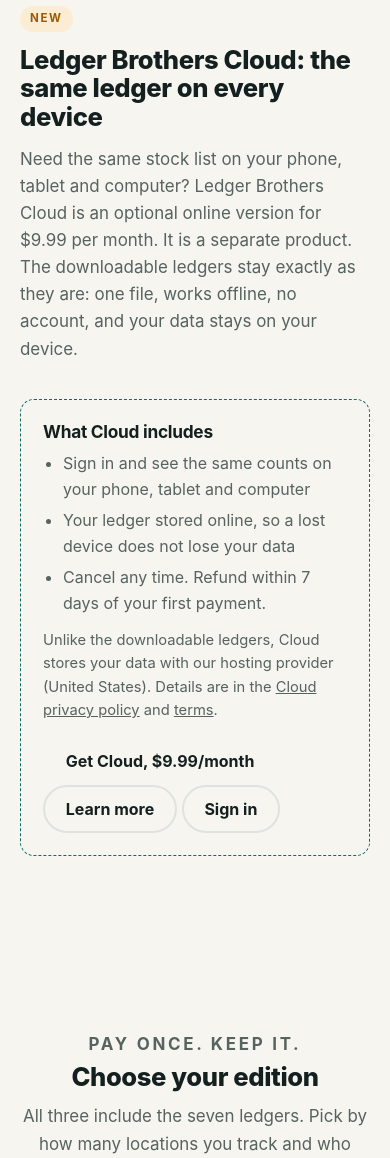
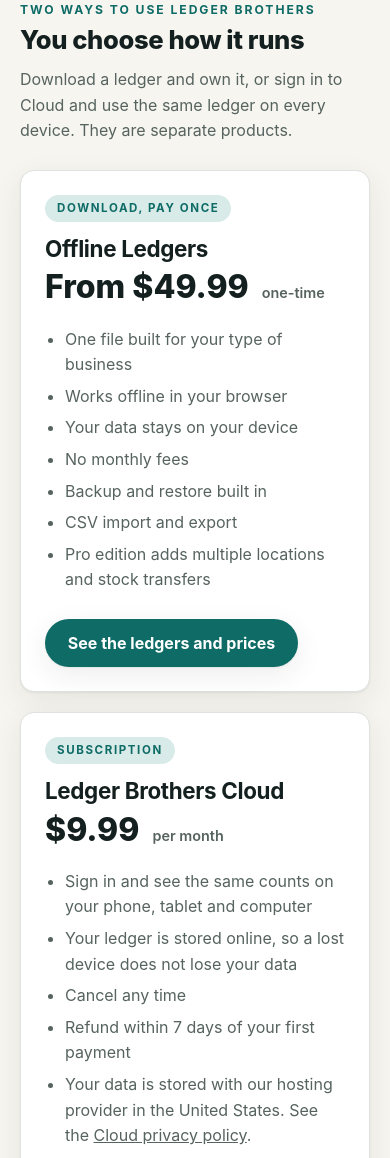
Before and after one commit to PaemonteonStudios/ledgerbrothers-site, a plain HTML site: page index.html in a window 390 px wide. Shown: the part 6102-7260 px from the top of the page. Drawn offline with Linux system fonts and the light colour scheme.

Commit message:
Add files via upload

```diff
--- a/index.html
+++ b/index.html
@@ -240,6 +240,22 @@ footer .fine{flex-basis:100%;font-size:.82rem;margin-top:6px}
 .about .story p+p{margin-top:14px}
 .about .story p{font-size:1.06rem}
 @media (max-width:820px){.about{grid-template-columns:1fr}}
+
+.two{display:grid;grid-template-columns:1fr 1fr;gap:20px;margin-top:26px}
+.way{background:var(--surface);border:1px solid var(--line);border-radius:var(--radius);padding:24px;box-shadow:var(--shadow);display:flex;flex-direction:column}
+.way .tag{align-self:flex-start;font:700 .72rem/1 var(--body);letter-spacing:.14em;text-transform:uppercase;background:var(--teal-soft);color:var(--teal);padding:8px 12px;border-radius:999px}
+.way h3{font-size:1.4rem;margin-top:14px}
+.way .big{font:850 2rem/1.1 var(--display);margin-top:8px}
+.way .big small{font:600 .9rem var(--body);color:var(--muted);margin-left:6px}
+.way ul{margin:16px 0 20px;padding-left:20px;color:var(--muted);flex:1}
+.way li{margin:6px 0}
+.way .row{display:flex;gap:10px;flex-wrap:wrap}
+.cmp{width:100%;border-collapse:collapse;margin-top:22px;background:var(--surface);border:1px solid var(--line);border-radius:var(--radius);overflow:hidden}
+.cmp th,.cmp td{text-align:left;padding:14px 16px;border-bottom:1px solid var(--line);vertical-align:top}
+.cmp thead th{background:var(--surface-2);font-family:var(--display)}
+.cmp tbody th{background:var(--surface-2);font-weight:700;width:30%}
+.cmp tr:last-child th,.cmp tr:last-child td{border-bottom:0}
+@media (max-width:820px){.two{grid-template-columns:1fr}.cmp{display:block;overflow-x:auto}}
 </style>
 </head>
 <body class="no-js">
@@ -369,23 +385,54 @@ footer .fine{flex-basis:100%;font-size:.82rem;margin-top:6px}
   </section>
 
   <!-- CLOUD -->
-  <section id="cloud" aria-labelledby="cloud-title">
-    <div class="wrap cloud">
-      <div class="rv">
-        <span class="soon">New</span>
-        <h2 id="cloud-title" style="margin-top:14px">Ledger Brothers Cloud: the same ledger on every device</h2>
-        <p class="muted" style="margin-top:14px;font-size:1.06rem">Need the same stock list on your phone, tablet and computer? Ledger Brothers Cloud is an optional online version for $9.99 per month. It is a separate product. The downloadable ledgers stay exactly as they are: one file, works offline, no account, and your data stays on your device.</p>
+  <section id="cloud" aria-labelledby="two-title">
+    <div class="wrap">
+      <p class="eyebrow">Two ways to use Ledger Brothers</p>
+      <h2 id="two-title" style="margin-top:10px">You choose how it runs</h2>
+      <p class="muted" style="margin-top:12px;max-width:60ch">Download a ledger and own it, or sign in to Cloud and use the same ledger on every device. They are separate products.</p>
+      <div class="two">
+        <article class="way">
+          <span class="tag">Download, pay once</span>
+          <h3>Offline Ledgers</h3>
+          <p class="big">From $49.99 <small>one-time</small></p>
+          <ul>
+            <li>One file built for your type of business</li>
+            <li>Works offline in your browser</li>
+            <li>Your data stays on your device</li>
+            <li>No monthly fees</li>
+            <li>Backup and restore built in</li>
+            <li>CSV import and export</li>
+            <li>Pro edition adds multiple locations and stock transfers</li>
+          </ul>
+          <div class="row"><a class="btn btn-primary" href="#pricing">See the ledgers and prices</a></div>
+        </article>
+        <article class="way">
+          <span class="tag">Subscription</span>
+          <h3>Ledger Brothers Cloud</h3>
+          <p class="big">$9.99 <small>per month</small></p>
+          <ul>
+            <li>Sign in and see the same counts on your phone, tablet and computer</li>
+            <li>Your ledger is stored online, so a lost device does not lose your data</li>
+            <li>Cancel any time</li>
+            <li>Refund within 7 days of your first payment</li>
+            <li>Your data is stored with our hosting provider in the United States. See the <a href="https://cloud.ledgerbrothers.com/privacy.html" target="_blank" rel="noopener">Cloud privacy policy</a>.</li>
+          </ul>
+          <div class="row"><a class="btn btn-primary" href="https://ledgerbrothers.gumroad.com/l/cloud" target="_blank" rel="noopener">Get Cloud, $9.99/month</a><a class="btn btn-ghost" href="/cloud">Learn more</a><a class="btn btn-ghost" href="https://cloud.ledgerbrothers.com" target="_blank" rel="noopener">Sign in</a></div>
+        </article>
       </div>
-      <div class="cloud-card rv">
-        <h3>What Cloud includes</h3>
-        <ul>
-          <li>Sign in and see the same counts on your phone, tablet and computer</li>
-          <li>Your ledger stored online, so a lost device does not lose your data</li>
-          <li>Cancel any time. Refund within 7 days of your first payment.</li>
-        </ul>
-        <p class="muted" style="margin-top:12px;font-size:.92rem">Unlike the downloadable ledgers, Cloud stores your data with our hosting provider (United States). Details are in the <a href="https://cloud.ledgerbrothers.com/privacy.html" target="_blank" rel="noopener">Cloud privacy policy</a> and <a href="https://cloud.ledgerbrothers.com/terms.html" target="_blank" rel="noopener">terms</a>.</p>
-        <p style="margin-top:14px"><a class="btn" href="https://ledgerbrothers.gumroad.com/l/cloud" target="_blank" rel="noopener">Get Cloud, $9.99/month</a> <a class="btn btn-ghost" href="/cloud">Learn more</a> <a class="btn btn-ghost" href="https://cloud.ledgerbrothers.com" target="_blank" rel="noopener">Sign in</a></p>
-      </div>
+
+      <h2 style="margin-top:56px;font-size:clamp(1.4rem,3vw,1.9rem)">Which one is right for you?</h2>
+      <table class="cmp">
+        <thead><tr><th></th><th>Offline Ledgers</th><th>Cloud</th></tr></thead>
+        <tbody>
+          <tr><th scope="row">Price</th><td>One-time purchase</td><td>$9.99 per month</td></tr>
+          <tr><th scope="row">Where your data lives</th><td>On your own device</td><td>Online, with our hosting provider</td></tr>
+          <tr><th scope="row">Works offline</th><td>Yes</td><td>Needs an internet connection</td></tr>
+          <tr><th scope="row">Same ledger on several devices</th><td>Move it with backup and restore</td><td>Yes, after you sign in</td></tr>
+          <tr><th scope="row">Account needed</th><td>No</td><td>Yes</td></tr>
+        </tbody>
+      </table>
+      <p class="muted" style="margin-top:14px">Not sure? Try the <a href="#demo">free live demo</a> first. It needs no sign-up.</p>
     </div>
   </section>
 
```
